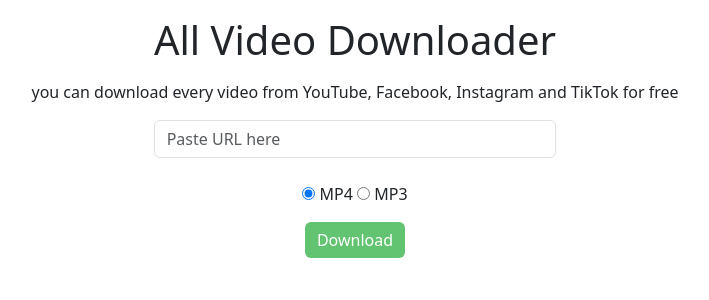
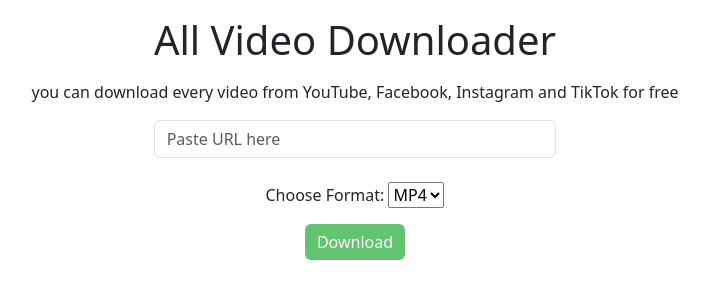
Before and after one commit to Sczeam/All-Video-Downloader, a Flask app: page / in a window 1280 px wide. Shown: the part 56-356 px from the top of the page, without its empty margins (285-994 px from the left). Run offline with Flask 3, Linux system fonts and the light colour scheme; some libraries are stand-ins or nearby versions.

Commit message:
working now (#4)

```diff
--- a/app.py
+++ b/app.py
@@ -1,8 +1,6 @@
 import os
+import shutil
 from flask import Flask, render_template, request, send_file
-import yt_dlp
-import subprocess
-from io import BytesIO
 
 app = Flask(__name__)
 
@@ -13,46 +11,49 @@
 @app.route('/download', methods=['POST'])
 def download():
     url = request.form['url']
-    download_format = request.form['format']
+    format_choice = request.form['format']
 
-    if download_format == 'mp4':
-        format_option = 'bestvideo[ext=mp4]+bestaudio[ext=m4a]/best[ext=mp4]/best'
-        extension = 'mp4'
-    else:
-        format_option = 'bestaudio/best'
-        extension = 'mp3'
+    # Validate the user input and handle errors here if necessary
 
-    # Use yt-dlp to fetch video title
-    cmd_title = f'yt-dlp --get-title --no-warnings {url}'
-    result = subprocess.run(cmd_title, capture_output=True, text=True, shell=True)
-    video_title = result.stdout.strip()
+    # Download the video using yt-dlp
+    temp_dir = 'temp_downloads'  # Create a temporary directory to store the downloaded file
+    os.makedirs(temp_dir, exist_ok=True)
 
-    # Truncate video title if it exceeds the maximum filename length (e.g., 255 characters for FAT32)
-    max_filename_length = 255
-    if len(video_title) > max_filename_length:
-        video_title = video_title[:max_filename_length]
-
-    # Download video using yt-dlp
     ydl_opts = {
-        'format': format_option,
-         'playlist_items': '1',
+        'format': 'bestvideo[ext=mp4]+bestaudio[ext=m4a]/best[ext=mp4]/best',  # Use the best quality available
+        'outtmpl': os.path.join(temp_dir, 'video.mp4'),  # Set the output filename directly
+        'progress_hooks': [],  # Avoid printing progress to the console
+        'playlist_items': '1',
     }
 
+    import yt_dlp
+    current_directory = os.getcwd()  # Get the current working directory
     with yt_dlp.YoutubeDL(ydl_opts) as ydl:
-        info_dict = ydl.extract_info(url, download=False)
-        video_bytes = BytesIO(ydl.download([url]))
+        ydl.download([url])
 
-    # Send the file to the client for download
-    return send_file(video_bytes, as_attachment=True, attachment_filename=f'{video_title}.{extension}')
+    # Change the working directory back to the original directory
+    os.chdir(current_directory)
 
-# Route for Terms and Conditions page
+    # Move the downloaded file to the client's downloads folder
+    downloads_folder = os.path.expanduser('~')  # Get the absolute path to the Downloads folder
+    shutil.move(os.path.join(temp_dir, 'video.mp4'), os.path.join(downloads_folder, 'video.mp4'))
+
+    # Clean up temporary files
+    os.rmdir(temp_dir)
+
+    # Return the file for download to the client
+    return send_file(
+        os.path.join(downloads_folder, 'video.mp4'),
+        as_attachment=True,
+        download_name='video.mp4'
+    )
+
 @app.route('/termandcondition')
-def terms_and_conditions():
+def termandcondition():
     return render_template('termandcondition.html')
 
-# Route for About Us page
 @app.route('/aboutus')
-def about_us():
+def aboutus():
     return render_template('aboutus.html')
 
 if __name__ == '__main__':
--- a/templates/index.html
+++ b/templates/index.html
@@ -5,7 +5,6 @@
     <meta name="viewport" content="width=device-width, initial-scale=1">
     <link href="{{ url_for('static', filename='bootstrap.min.css') }}" rel="stylesheet">
     <link rel="icon" type="image/x-icon" href="{{ url_for('static', filename='favicon.png', _v='1.0') }}">
-
     <style>
         .btn{
             background-color: #62C370;
@@ -21,23 +20,26 @@
     {% include 'navbar.html' %}
 
     <!-- navi end -->
-
     <div class="container-fluid">
         <h1 class="text-center mt-3">All Video Downloader</h1>
         <p class="text-center mt-3">you can download every video from YouTube, Facebook, Instagram and TikTok for free</p>
     </div>
     <div class="container-fluid">
-        <form method="POST" action="{{ url_for('download') }}">
+        <form action="/download" method="post">
             <div class="row justify-content-center">
                 <div class="col-md-6 col-lg-4 text-center">
-                    <input type="text" class="form-control" name="url" id="url" placeholder="Paste URL here" required>
-                    <br>
-                    <input type="radio" name="format" value="mp4" checked> MP4
-                    <input type="radio" name="format" value="mp3"> MP3
-                    <br>
+                    <input type="text" class="form-control" id="url" name="url" placeholder="Paste URL here" required><br>
+
+                    <label for="format">Choose Format:</label>
+                    <select id="format" name="format">
+                        <option value="mp4">MP4</option>
+                        <option value="mp3">MP3</option>
+                    </select><br>
+
                     <input class="btn btn-success mt-3" type="submit" value="Download">
                 </div>
             </div>
+
         </form>
     </div>
 
```
